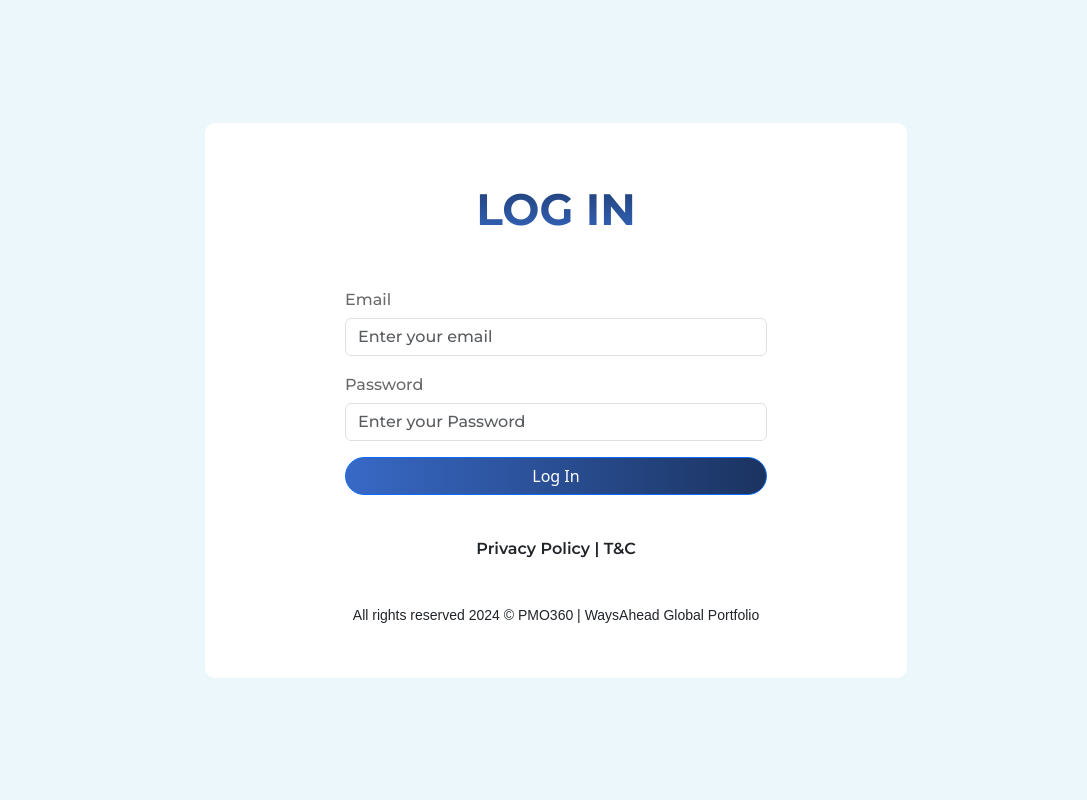
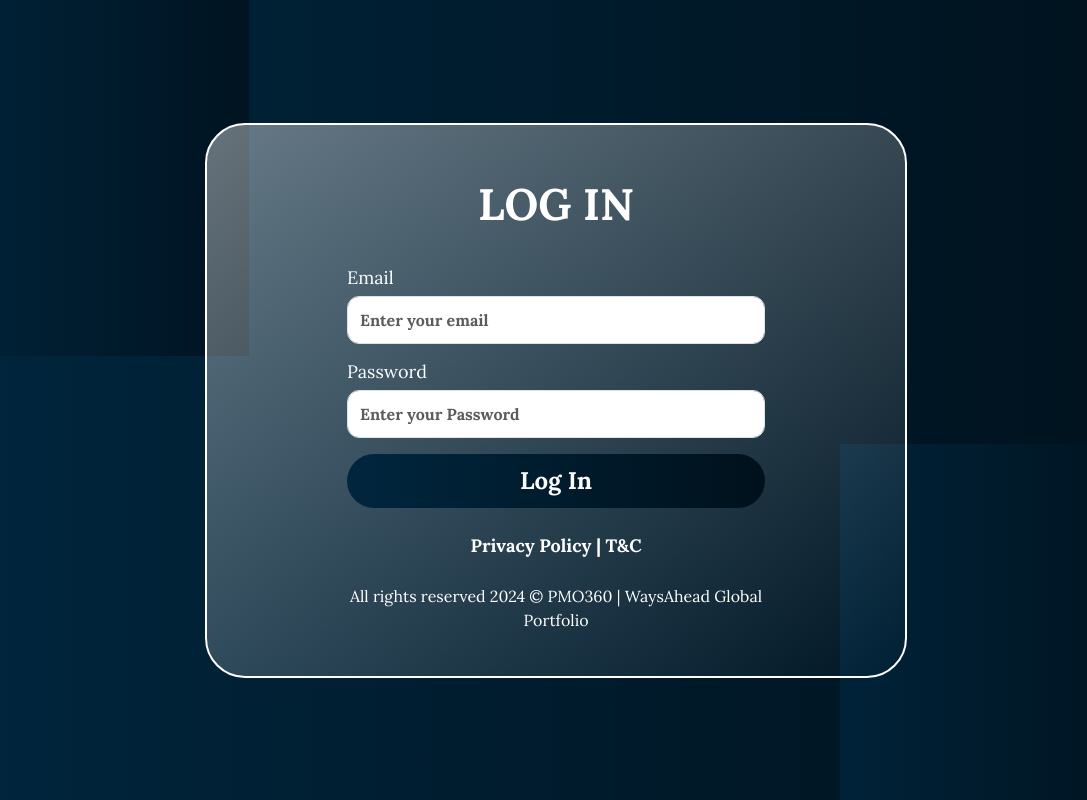
Before and after one commit to xlwv/co-pilot, a React (Create React App) app: page / in a window 1280 px wide. Shown: the whole page, without its empty margins (84-1171 px from the left). Built offline with nearby package versions, Linux system fonts and the light colour scheme.

Commit message:
login redesigned

```diff
--- a/public/index.html
+++ b/public/index.html
@@ -10,6 +10,7 @@
       content="Web site created using create-react-app"
     />
     <link rel="stylesheet" href="https://fonts.googleapis.com/css2?family=Montserrat:wght@400;500;600;700&display=swap">
+    <link href="https://fonts.googleapis.com/css2?family=Lora:wght@400;700&display=swap" rel="stylesheet">
 
     <link rel="apple-touch-icon" href="%PUBLIC_URL%/logo192.png" />
     <!--
--- a/src/components/Login.css
+++ b/src/components/Login.css
@@ -3,15 +3,19 @@
 
 .login-main
 {
-background-color:
-#EBF7FB ;
+/* background-color:
+#EBF7FB ; */
+background: linear-gradient(90deg, #00263E 0%, #00111C 100%);
+
+
 /* width: 100dvw;
 height:100dvh; */
 display: flex;
 justify-content: center;
 align-items: center;
 height: 100dvh;
-
+z-index: 15;
+position: relative;
 
 }
 
@@ -21,7 +25,11 @@ height: 100dvh;
 
 .login-content
 {
-background-color:#FFFFFF;
+    border: 2px solid #FFFFFF;
+    background: linear-gradient(145.87deg, rgba(255, 255, 255, 0.4) 0%, rgba(255, 255, 255, 0) 100%);
+
+
+    /* position: absolute; */
 padding-left: 140px;
 padding-right: 140px;
 padding-top: 30px;
@@ -34,8 +42,9 @@ margin-top: 87px;
 margin-bottom: 87px;
 align-items: center;
 justify-content: space-around;
-border-radius: 10px;
+border-radius: 40px;
 
+z-index: 100;
 
 
 
@@ -43,13 +52,14 @@ border-radius: 10px;
 }
 .login-heading
 {
-    font-family: Montserrat;
+    font-family: Lora;
     font-size: 44px;
     font-weight: 700;
     line-height: 72px;
-background: linear-gradient(180deg, #1C3665, #386DCB);
--webkit-background-clip: text;
--webkit-text-fill-color: transparent;
+    text-align: left;
+
+color: #FFFFFF;
+
 
 }
 .login-form
@@ -59,29 +69,40 @@ background: linear-gradient(180deg, #1C3665, #386DCB);
 .allrights
 {
 
-    font-size: 14px;
+    font-family: Lora;
+font-size: 16px;
 font-weight: 400;
 line-height: 24px;
 text-align: center;
-    font-family: 'Sarabun', sans-serif;
+color:#FFFFFF;
+
 
 }
 .tnc
 {
-font-family: Montserrat;
-font-size: 16px;
+    font-family: Lora;
+    font-size: 18px;
     font-weight: 600;
     line-height: 24px;
     text-align: center;
+    color: #FFFFFF;
+
 
 }
 .login-btn
 {
 width: 100%;
-background: linear-gradient(90deg, #3869C6 0%, #1B3360 100%);
+background: linear-gradient(90deg, #00263E 0%, #00111C 100%);
+height: 54px;
 color:#FFFFFF;
 border-radius: 32px;
 cursor: pointer;
+font-family: Lora;
+font-size: 24px;
+font-weight: 700;
+line-height: 24px;
+text-align: center;
+border: none;
 
 }
 .login-btn:hover {
@@ -90,25 +111,70 @@ cursor: pointer;
   }
 .form-labletxt
 {
-    font-family: Montserrat;
-    font-size: 16px;
+    font-family: Lora;
+    font-size: 18px;
     font-weight: 500;
     line-height: 20px;
     text-align: left;
-    color: #6A6A6A;
+color:#ffffff;
 
 
 }
 .form-inputtxt
 {
-    font-family: Montserrat;
+    font-family: Lora;
     font-size: 16px;
-    font-weight: 500;
+    font-weight: 600;
     line-height: 24px;
     text-align: left;
-    color: #A4A4AA;
+    height: 48px;
+    color:
+    #777777;
+    border-radius: 12px;
 
 
+
+}
+.left-grad
+{
+    z-index: 10;
+    position: absolute;
+    width: 356px;
+height: 356px;
+left: -23px;
+top:0px;
+gap: 0px;
+opacity: 0px;
+
+background:
+                linear-gradient(
+                    90deg,
+                    rgba(0, 38, 62, 0.8) 0%,
+                    rgba(0, 17, 28, 0.8) 100%
+                );
+
+
+                background-blend-mode: overlay;
+
+
+}
+.left-grad1
+{
+    z-index: 10;
+    position: absolute;
+    width: 356px;
+height: 356px;
+right:0px;
+bottom:0px;
+background:
+                linear-gradient(
+                    90deg,
+                    rgba(0, 38, 62, 0.8) 0%,
+                    rgba(0, 17, 28, 0.8) 100%
+                );
+
+
+                background-blend-mode: overlay;
 
 }
 @media only screen and (max-width: 1000px)
@@ -143,7 +209,7 @@ cursor: pointer;
 
 }
 }
-@media only screen and (max-width: 40px)
+@media only screen and (max-width:400px)
 {
 
     .login-content{
--- a/src/components/Login.jsx
+++ b/src/components/Login.jsx
@@ -51,6 +51,7 @@ export const Login = () => {
     return (
         <>
             <div className="login-main">
+            <Container className='left-grad'></Container>
                 <Container fluid className='login-content'>
                     <span className='login-heading'>LOG IN</span>
 
@@ -75,6 +76,7 @@ export const Login = () => {
                     <span className='tnc'>Privacy Policy | T&C</span>
                     <span className='allrights'>All rights reserved 2024 © PMO360 | WaysAhead Global Portfolio</span>
                 </Container>
+                <Container className='left-grad1'></Container>
             </div>
         </>
     );
```
Lines whose indentation alone changed are shown as unchanged.
